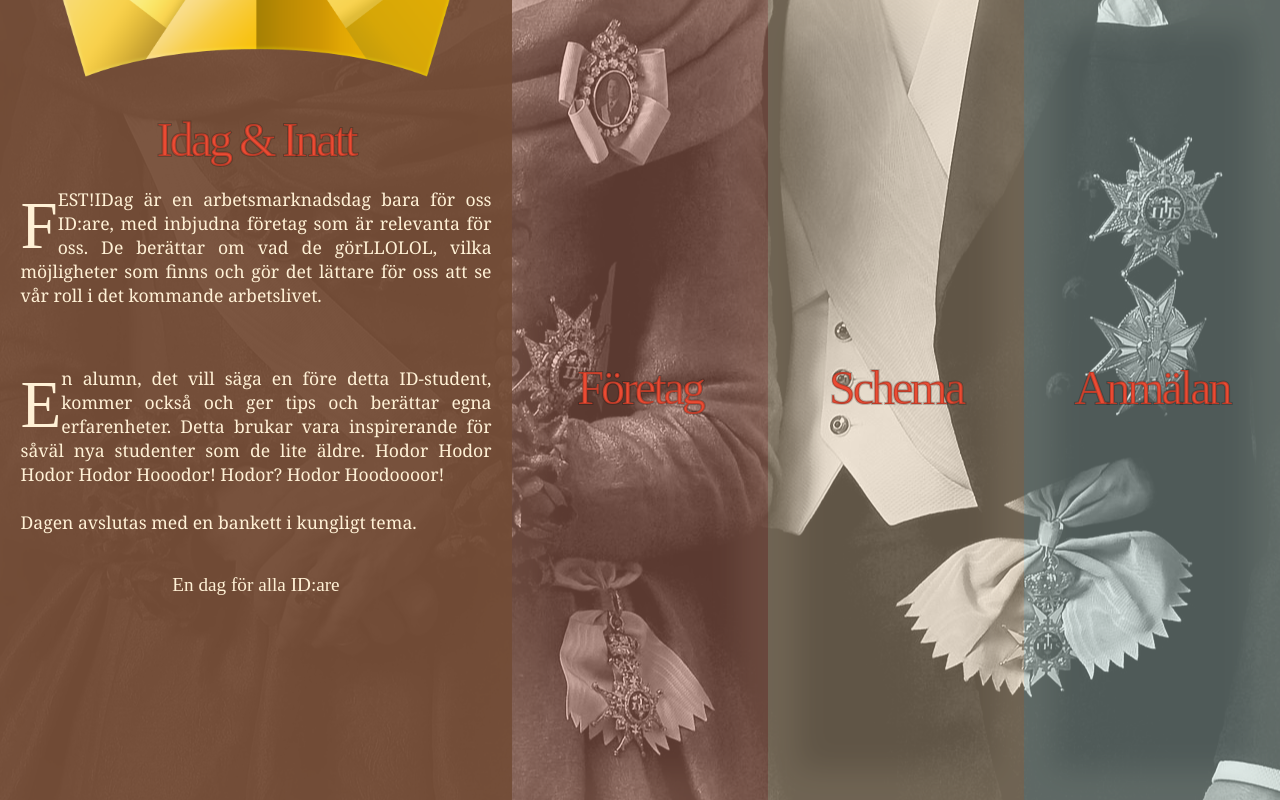
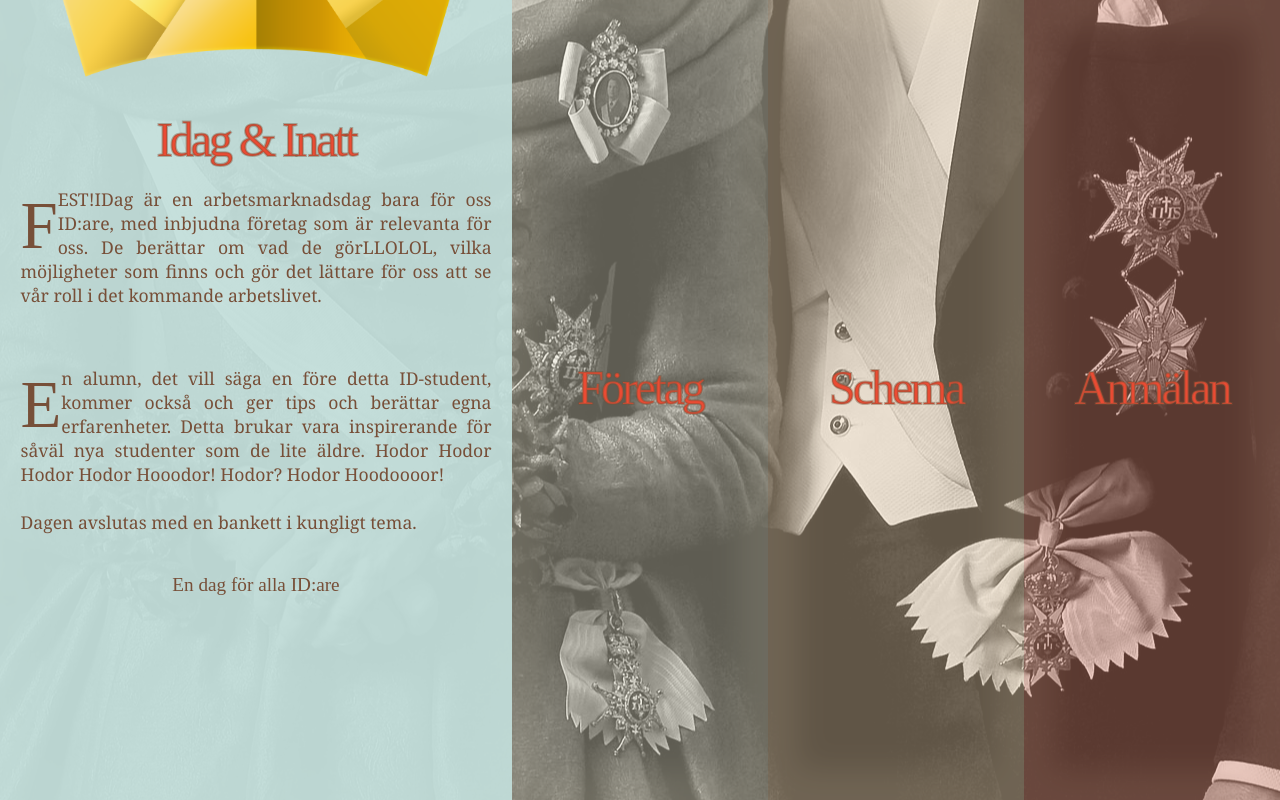
Before and after one commit to afberg/IdagInatt, a PHP site: page / in a window 1280 px wide. Run offline with PHP 8.4, Linux system fonts and the light colour scheme; some web fonts are replaced.

Commit message:
Fonts & colors
Fixed some minor issues with opacity, colors and font sizes

```diff
--- a/style.css
+++ b/style.css
@@ -47,7 +47,7 @@ html, body {
 
 }
 .activeDivider{
-	opacity:0.9;
+	opacity:1;
 }
 .inactiveDivider{
 	width:20%;
@@ -123,13 +123,13 @@ h1{
 	-webkit-font-smoothing: antialiased;
 	font-family: 'Sorts Mill Goudy', serif;
 	font-weight: normal;
-	font-size: 5rem;
+	font-size: 4.5rem;
 	font-weight: normal;
 	color:#eb4b33;
 	margin-bottom: 0px;
 	margin-top:0px;
 	letter-spacing: -3px;
-	-webkit-text-stroke: 2px rgba(0,0,0,0.2)
+	-webkit-text-stroke: 2px rgba(119,79,56,0.4)
 }
 
 
@@ -182,12 +182,12 @@ p{
 
 #back1{
 	opacity: 0.4;
-	background-color: #774F38;
+	background-color: #C5E0DC;
 	transition:all 1.5s;
 }
 #back2{
 	opacity: 0.4;
-	background-color: #E08E79;
+	background-color: #ECE5CE;
 	transition:all 1.5s;
 }
 #back3{
@@ -197,28 +197,28 @@ p{
 }
 #back4{
 	opacity: 0.4;
-	background-color: #C5E0DC;
+	background-color: #E08E79;
 	transition:all 1.5s;
 }
 
 .container.active {
 	opacity: 0.95 !important;
-
 	width:100% !important;
 
 }
 
 
 .contentHide{
-	color: rgba(255,241,214,0);
+	color: rgba(119,79,56,0);
 }
 
 .opacityUp{
-	color: rgba(255,241,214,1);
+	color: rgba(119,79,56,1);
 	opacity:1;
 
 	transition:all 0.5s;
-	transition-delay:1.5s;
+	transition-delay:0.7s;
+
 	margin-top:0;
 }
 
```
